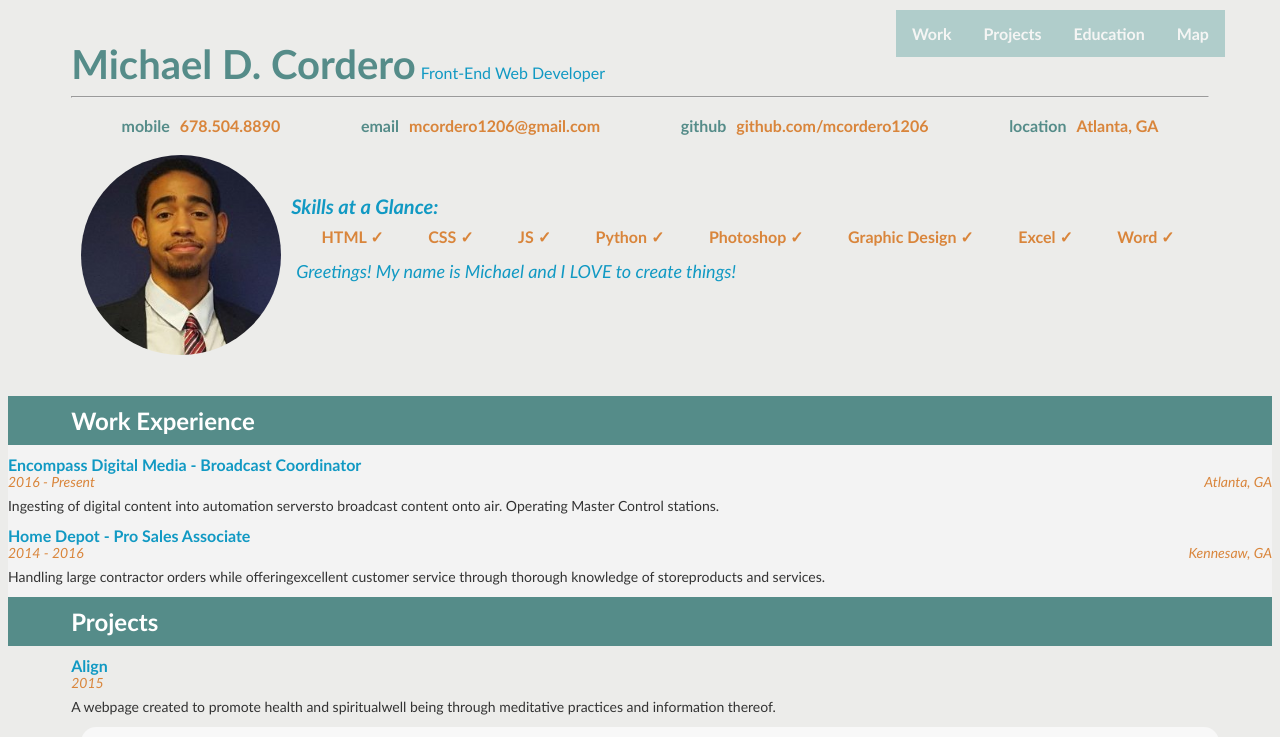
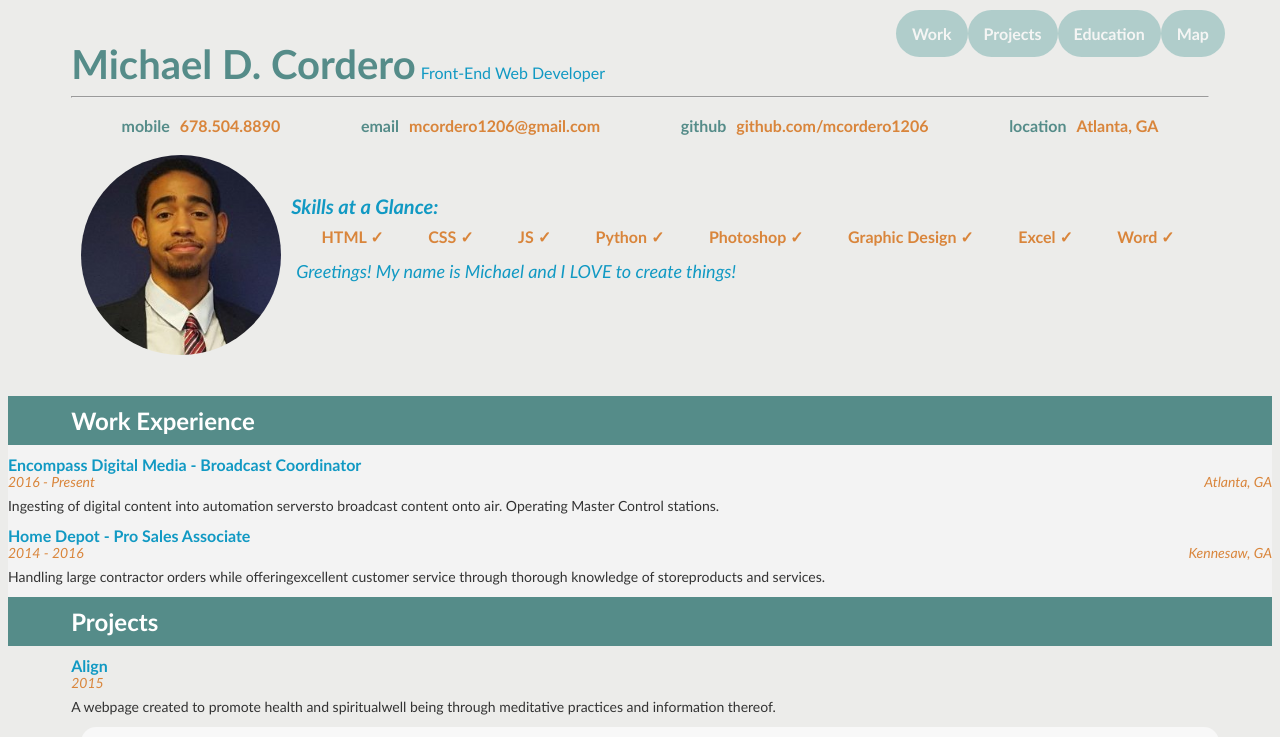
Before and after one commit to mcordero1206/resume, a plain HTML site: page index.html in a window 1280 px wide. Shown: the top 737 px of the page. Drawn offline with Linux system fonts and the light colour scheme; some packages are replaced by stand-ins of ours.

Commit message:
Nav Bar Float Shadow effect

```diff
--- a/index.html
+++ b/index.html
@@ -25,6 +25,7 @@ need to load. You'll see a lot of <link>s to CSS files for styles and
   <!-- Load the page styles. -->
   <link href="css/style.css" rel="stylesheet">
   <link href="css/hover.css" rel="stylesheet" media="all">
+
   <!--
   jQuery is a common JavaScript library for reading and making changes to the
   Document Object Model (DOM). The DOM is a tree that contains information
@@ -82,6 +83,7 @@ li a {
 
 li a {
     background-color: #74AFAD;
+    border-radius: 50px;
 
 }
 
@@ -93,10 +95,10 @@ li a {
 <body>
 <div id="fixed" class="active">
 <ul>
-  <li><a class="button hvr-bob" href="#workExperience">Work</a></li>
-  <li><a class="button hvr-bob" href="#projects">Projects</a></li>
-  <li><a class="button hvr-bob" href="#education">Education</a></li>
-  <li><a class="button hvr-bob" href="#mapDiv">Map</a></li>
+  <li><a class="button hvr-float-shadow" href="#workExperience">Work</a></li>
+  <li><a class="button hvr-float-shadow" href="#projects">Projects</a></li>
+  <li><a class="button hvr-float-shadow" href="#education">Education</a></li>
+  <li><a class="button hvr-float-shadow" href="#mapDiv">Map</a></li>
 </ul>
 </div>
     <!-- You'll be deleting this line in the course -->
```
Also changed, not shown: Hover-master/CONTRIBUTING.md (renamed from CONTRIBUTING.md), Hover-master/Gruntfile.js (renamed from Gruntfile.js), Hover-master/HISTORY.md (renamed from HISTORY.md), Hover-master/bower.json (renamed from bower.json), Hover-master/hover.jpg (renamed from hover.jpg), Hover-master/license.txt (renamed from license.txt), Hover-master/logo-transparent.png (renamed from logo-transparent.png), Hover-master/modern-slide-in.png (renamed from modern-slide-in.png), Hover-master/package.json (renamed from package.json), Hover-master/photo-stack.png (renamed from photo-stack.png), Hover-master/sequence-logo.png (renamed from sequence-logo.png), Hover-master/two-up.png (renamed from two-up.png), 4 other files.
